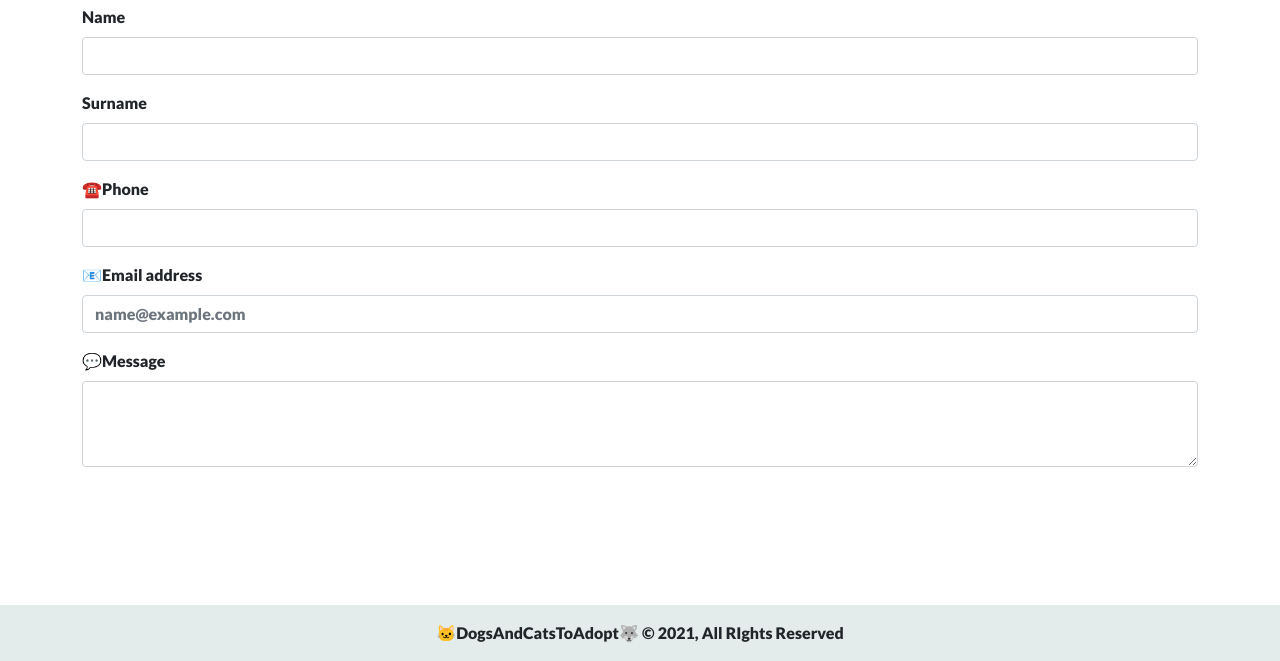
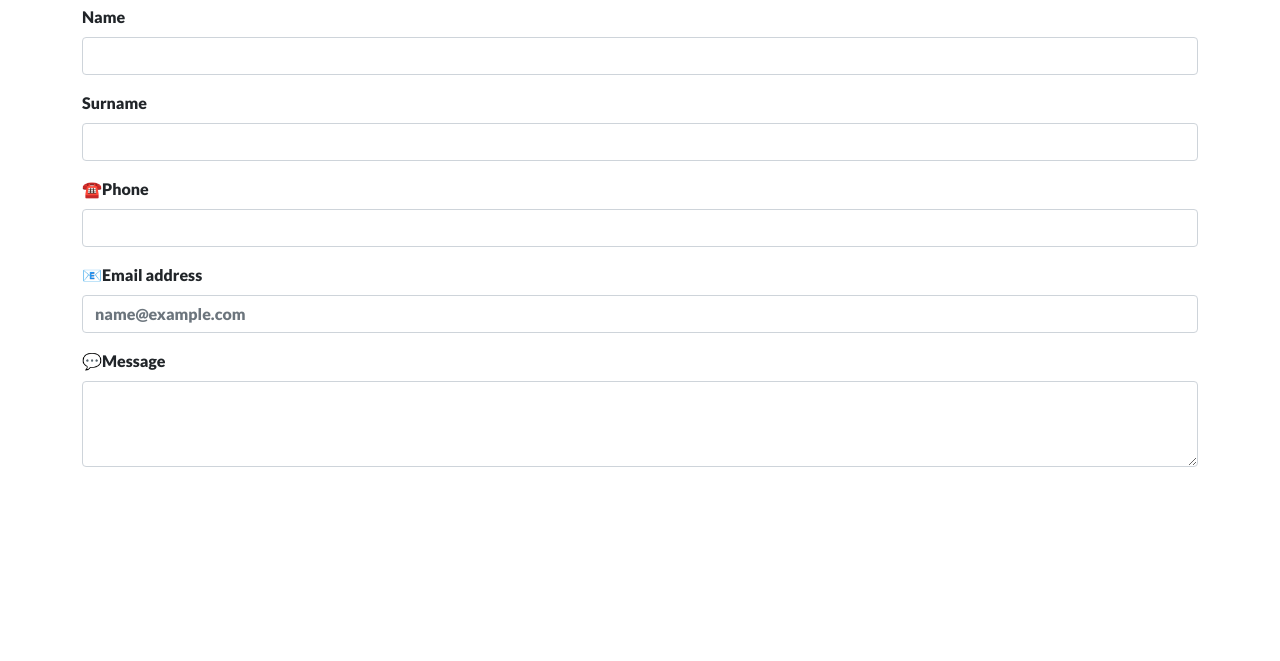
Before and after one commit to TeoJuca/DogsAndCatsToAdopt, a website: page contact.html in a window 1280 px wide. Shown: the part 139-800 px from the top of the page. Drawn offline with nearby package versions, Linux system fonts and the light colour scheme; a web font is replaced by a local one.

Commit message:
Update contact.html

```diff
--- a/contact.html
+++ b/contact.html
@@ -79,14 +79,6 @@
         <textarea class="form-control" id="exampleFormControlTextarea1" rows="3"></textarea>
       </div>
   </section>
-    <!-- Footer -->
-
-    <footer id="footer-contact" class="position-absolute bottom-0 start-50 translate-middle-x w-100">
-      <div class="card">
-        <p class="card-text text-center">🐱DogsAndCatsToAdopt🐺 &copy; 2021, All RIghts Reserved</p>
-      </div>
-    </footer>
-
    <script
       src="https://cdn.jsdelivr.net/npm/bootstrap@5.0.2/dist/js/bootstrap.min.js"
       integrity="sha384-cVKIPhGWiC2Al4u+LWgxfKTRIcfu0JTxR+EQDz/bgldoEyl4H0zUF0QKbrJ0EcQF"
```
